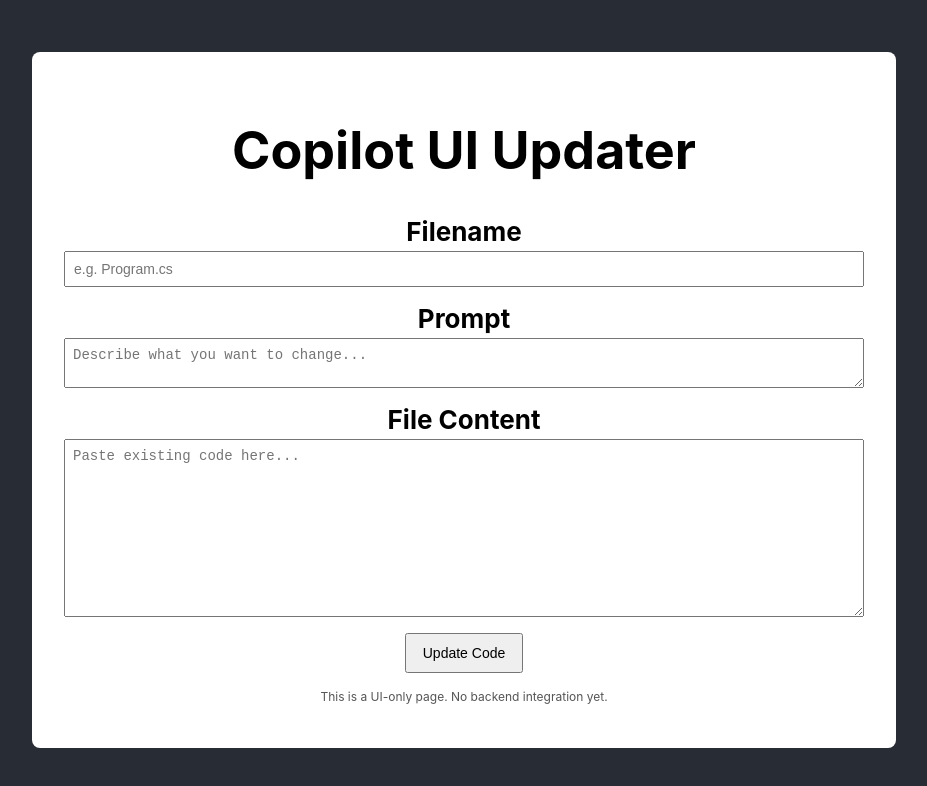
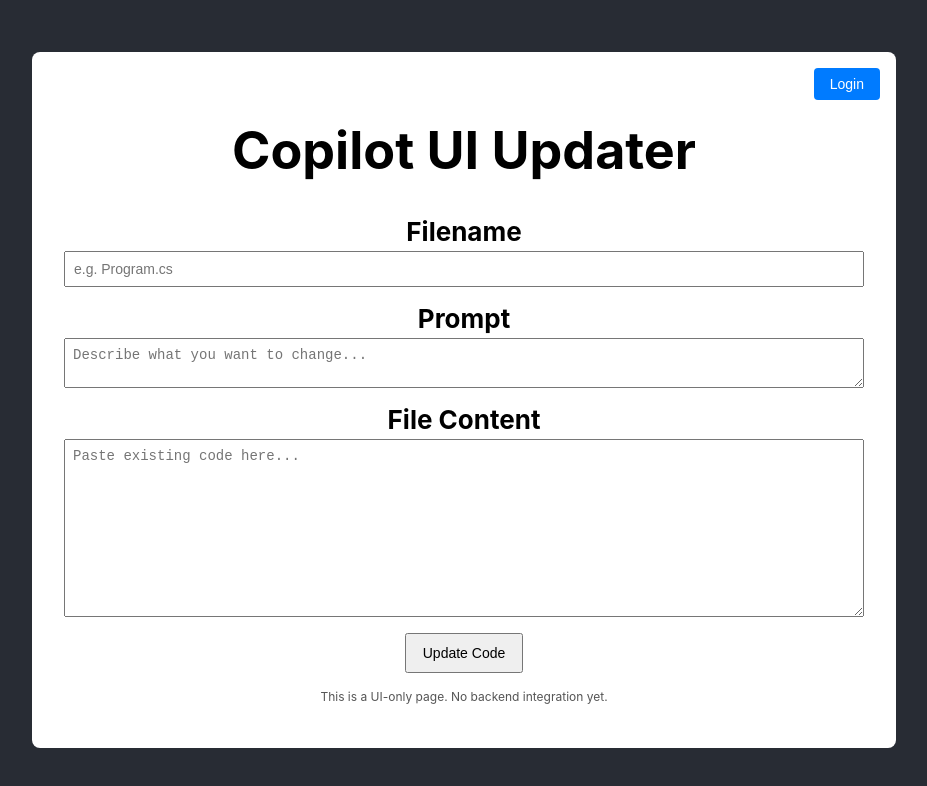
Before and after one commit to SwaadiRaja/UITester, a React (Create React App) app: page / in a window 1280 px wide. Shown: the top 786 px of the page, without its empty margins (176-1103 px from the left). Built offline with nearby package versions, Linux system fonts and the light colour scheme; the HTML template or start-up script is replaced by a standard one.

Commit message:
AI: UI update for src/UImodifier.js

```diff
--- a/src/UImodifier.js
+++ b/src/UImodifier.js
@@ -8,6 +8,7 @@ function UImodifier() {
 
   return (
     <div className="ui-container">
+      <button className="login-btn">Login</button>
       <h1>Copilot UI Updater</h1>
 
       <div className="field">
```
